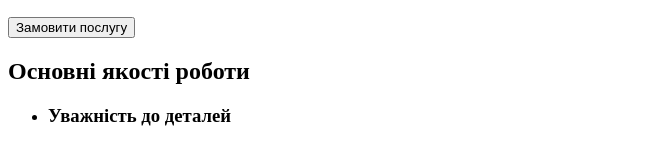
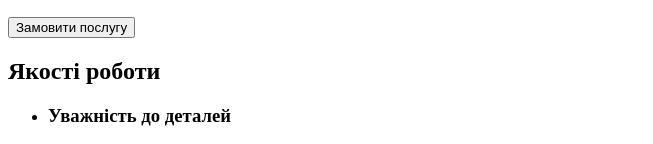
Before and after one commit to Vita-Dovhan/goit-markup-hw-01, a plain HTML site: page index.html in a window 1280 px wide. Shown: the part 198-342 px from the top of the page, without its empty margins (0-653 px from the left). Drawn offline with Linux system fonts and the light colour scheme.

Commit message:
markup_page

```diff
--- a/index.html
+++ b/index.html
@@ -42,7 +42,7 @@
         </section>
         <!-- Page_skills_section -->
         <section>
-            <h2>Основні якості роботи</h2>
+            <h2>Якості роботи</h2>
             <ul>
                 <li>
                     <h3>Уважність до деталей</h3>
```
